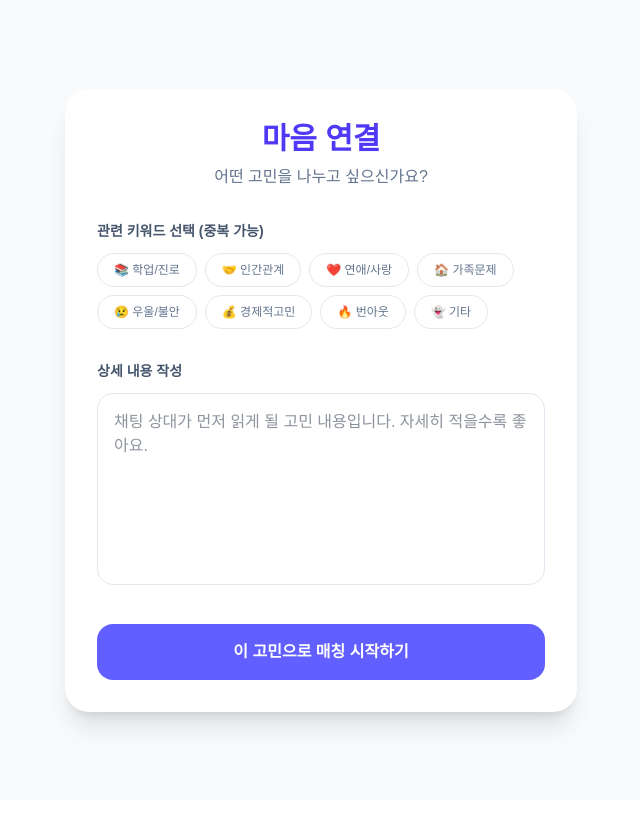
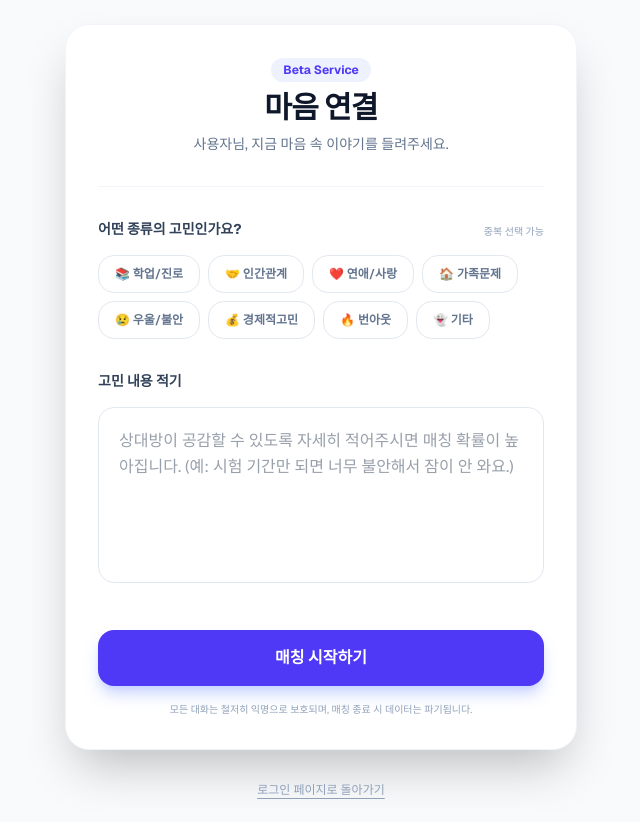
Before and after one commit to BlackMetal-Bow/mind-bridge, a Next.js app: page / in a window 1280 px wide. Shown: the whole page, without its empty margins (319-959 px from the left). Before the commit the page ends 800 px from the top, so only its background shows below. Built offline with nearby package versions, Linux system fonts and the light colour scheme.

Commit message:
feat: 로그인/회원가입 UI 구현 및 메인 페이지 UX 개선

```diff
--- /dev/null
+++ b/app/login/page.tsx
@@ -0,0 +1,63 @@
+'use client';
+
+import React, { useState } from 'react';
+import { useRouter } from 'next/navigation';
+import Link from 'next/link';
+
+export default function LoginPage() {
+  const router = useRouter();
+  const [email, setEmail] = useState('');
+  const [password, setPassword] = useState('');
+
+  const handleLogin = (e: React.FormEvent) => {
+    e.preventDefault();
+    // 임시 로그인 로직 (나중에 백엔드 API 연결)
+    if (email && password) {
+      alert('로그인 성공! 매칭 페이지로 이동합니다.');
+      router.push('/'); // 메인(매칭) 페이지로 이동
+    }
+  };
+
+  return (
+    <main className="min-h-screen bg-slate-50 flex items-center justify-center p-6">
+      <div className="w-full max-w-md bg-white rounded-3xl shadow-xl p-8 space-y-6">
+        <div className="text-center">
+          <h1 className="text-2xl font-bold text-indigo-600">다시 오셨군요!</h1>
+          <p className="text-slate-500 text-sm mt-2">로그인하고 고민을 나눠보세요.</p>
+        </div>
+
+        <form onSubmit={handleLogin} className="space-y-4">
+          <div>
+            <label className="block text-sm font-medium text-slate-700 mb-1">이메일</label>
+            <input
+              type="email"
+              className="w-full px-4 py-3 rounded-xl border border-slate-200 focus:ring-2 focus:ring-indigo-400 outline-none"
+              placeholder="example@email.com"
+              value={email}
+              onChange={(e) => setEmail(e.target.value)}
+              required
+            />
+          </div>
+          <div>
+            <label className="block text-sm font-medium text-slate-700 mb-1">비밀번호</label>
+            <input
+              type="password"
+              className="w-full px-4 py-3 rounded-xl border border-slate-200 focus:ring-2 focus:ring-indigo-400 outline-none"
+              placeholder="••••••••"
+              value={password}
+              onChange={(e) => setPassword(e.target.value)}
+              required
+            />
+          </div>
+          <button type="submit" className="w-full bg-indigo-500 text-white py-4 rounded-xl font-bold hover:bg-indigo-600 transition-all shadow-lg shadow-indigo-100">
+            로그인
+          </button>
+        </form>
+
+        <div className="text-center text-sm text-slate-500">
+          계정이 없으신가요? <Link href="/signup" className="text-indigo-600 font-bold hover:underline">회원가입</Link>
+        </div>
+      </div>
+    </main>
+  );
+}
--- a/app/page.tsx
+++ b/app/page.tsx
@@ -1,18 +1,41 @@
 'use client';
 
-import React, { useState } from 'react';
+import React, { useState, useEffect } from 'react';
 import { useRouter } from 'next/navigation';
 
 export default function Home() {
   const router = useRouter();
+
+  // 1. 상태 관리
   const [thought, setThought] = useState('');
   const [selectedTags, setSelectedTags] = useState<string[]>([]);
   const [isMatching, setIsMatching] = useState(false);
+  const [username, setUsername] = useState('사용자'); // 기본값
 
-  // 제공할 태그 리스트
-  const availableTags = ['📚 학업/진로', '🤝 인간관계', '❤️ 연애/사랑', '🏠 가족문제', '😢 우울/불안', '💰 경제적고민', '🔥 번아웃', '👻 기타'];
+  // 2. 로그인 체크 및 사용자 정보 로드 (마운트 시 실행)
+  useEffect(() => {
+    // 실제 프로젝트에서는 여기서 세션이나 토큰을 확인합니다.
+    // 만약 로그인이 필수라면 아래 주석을 해제하세요.
+    /*
+    const isLoggedIn = localStorage.getItem('isLoggedIn');
+    if (!isLoggedIn) {
+      router.push('/login');
+    }
+    */
 
-  // 태그 클릭 핸들러
+    // 로컬 스토리지에서 저장된 닉네임이 있다면 가져오기
+    const savedName = localStorage.getItem('nickname');
+    if (savedName) setUsername(savedName);
+  }, [router]);
+
+  // 제공할 고민 키워드 태그 리스트
+  const availableTags = [
+    '📚 학업/진로', '🤝 인간관계', '❤️ 연애/사랑',
+    '🏠 가족문제', '😢 우울/불안', '💰 경제적고민',
+    '🔥 번아웃', '👻 기타'
+  ];
+
+  // 태그 선택/해제 핸들러
   const toggleTag = (tag: string) => {
     if (selectedTags.includes(tag)) {
       setSelectedTags(selectedTags.filter((t) => t !== tag));
@@ -21,38 +44,57 @@ export default function Home() {
     }
   };
 
+  // 매칭 시작 로직
   const startMatching = () => {
+    if (!thought || selectedTags.length === 0) return;
+
     setIsMatching(true);
+
+    // 백엔드 연동 전까지 데이터를 브라우저에 임시 저장
     setTimeout(() => {
-      // 로컬 스토리지에 고민 내용과 태그를 임시 저장 (채팅방에서 꺼내 쓰기 위함)
       localStorage.setItem('userThought', thought);
       localStorage.setItem('userTags', JSON.stringify(selectedTags));
 
-      alert('비슷한 고민을 가진 상대를 찾았습니다!');
-      router.push('/chat');
+      alert('유사한 고민을 가진 상대를 찾았습니다!');
+      setIsMatching(false);
+      router.push('/chat'); // 채팅 페이지로 이동
     }, 2500);
   };
 
   return (
-    <main className="min-h-screen bg-slate-50 flex flex-col items-center justify-center p-6 text-slate-800">
-      <div className="w-full max-w-lg bg-white rounded-3xl shadow-xl p-8 space-y-8">
-        <div className="text-center">
-          <h1 className="text-3xl font-extrabold text-indigo-600">마음 연결</h1>
-          <p className="text-slate-500 mt-2">어떤 고민을 나누고 싶으신가요?</p>
+    <main className="min-h-screen bg-slate-50 flex flex-col items-center justify-center p-6 text-slate-800 font-sans">
+      <div className="w-full max-w-lg bg-white rounded-3xl shadow-2xl p-8 space-y-8 border border-slate-100">
+
+        {/* 상단 헤더 */}
+        <div className="text-center space-y-2">
+          <div className="inline-block px-3 py-1 bg-indigo-50 text-indigo-600 rounded-full text-xs font-bold mb-2">
+            Beta Service
+          </div>
+          <h1 className="text-3xl font-extrabold text-slate-900 tracking-tight">
+            마음 연결
+          </h1>
+          <p className="text-slate-500 text-sm">
+            {username}님, 지금 마음 속 이야기를 들려주세요.
+          </p>
         </div>
 
-        {/* 태그 선택 구역 */}
-        <div>
-          <label className="text-sm font-bold mb-3 block text-slate-600">관련 키워드 선택 (중복 가능)</label>
+        <hr className="border-slate-100" />
+
+        {/* 1. 태그 선택 섹션 */}
+        <div className="space-y-4">
+          <div className="flex justify-between items-end">
+            <label className="text-sm font-bold text-slate-700">어떤 종류의 고민인가요?</label>
+            <span className="text-[10px] text-slate-400">중복 선택 가능</span>
+          </div>
           <div className="flex flex-wrap gap-2">
             {availableTags.map((tag) => (
               <button
                 key={tag}
                 onClick={() => toggleTag(tag)}
-                className={`px-4 py-2 rounded-full text-xs font-medium transition-all border ${
+                className={`px-4 py-2.5 rounded-2xl text-xs font-semibold transition-all duration-200 border ${
                   selectedTags.includes(tag)
-                    ? 'bg-indigo-500 text-white border-indigo-500'
-                    : 'bg-white text-slate-500 border-slate-200 hover:border-indigo-300'
+                    ? 'bg-indigo-600 text-white border-indigo-600 shadow-md shadow-indigo-100 scale-105'
+                    : 'bg-white text-slate-500 border-slate-200 hover:border-indigo-300 hover:bg-indigo-50'
                 }`}
               >
                 {tag}
@@ -61,27 +103,51 @@ export default function Home() {
           </div>
         </div>
 
-        {/* 상세 고민 입력 */}
-        <div>
-          <label className="text-sm font-bold mb-3 block text-slate-600">상세 내용 작성</label>
+        {/* 2. 상세 고민 입력 섹션 */}
+        <div className="space-y-4">
+          <label className="text-sm font-bold text-slate-700 block">고민 내용 적기</label>
           <textarea
-            className="w-full h-48 p-4 border border-slate-200 rounded-2xl focus:ring-2 focus:ring-indigo-400 outline-none resize-none transition-all"
-            placeholder="채팅 상대가 먼저 읽게 될 고민 내용입니다. 자세히 적을수록 좋아요."
+            className="w-full h-44 p-5 border border-slate-200 rounded-2xl focus:ring-4 focus:ring-indigo-100 focus:border-indigo-400 outline-none resize-none transition-all text-slate-700 leading-relaxed"
+            placeholder="상대방이 공감할 수 있도록 자세히 적어주시면 매칭 확률이 높아집니다. (예: 시험 기간만 되면 너무 불안해서 잠이 안 와요.)"
             value={thought}
             onChange={(e) => setThought(e.target.value)}
           />
         </div>
 
+        {/* 3. 매칭 실행 버튼 */}
+        <div className="pt-2">
           <button
             onClick={startMatching}
             disabled={!thought || selectedTags.length === 0 || isMatching}
-          className={`w-full py-4 rounded-2xl font-bold text-white transition-all ${
-            isMatching ? 'bg-slate-400 cursor-not-allowed' : 'bg-indigo-500 hover:bg-indigo-600'
+            className={`w-full py-4 rounded-2xl font-bold text-white transition-all duration-300 shadow-lg ${
+              isMatching
+                ? 'bg-slate-300 cursor-not-allowed shadow-none'
+                : 'bg-indigo-600 hover:bg-indigo-700 hover:-translate-y-1 shadow-indigo-200'
             }`}
           >
-          {isMatching ? '매칭 대기 중...' : '이 고민으로 매칭 시작하기'}
+            {isMatching ? (
+              <div className="flex items-center justify-center gap-3">
+                <div className="w-5 h-5 border-2 border-white border-t-transparent rounded-full animate-spin"></div>
+                <span>비슷한 마음을 찾는 중...</span>
+              </div>
+            ) : (
+              '매칭 시작하기'
+            )}
           </button>
+
+          <p className="text-[10px] text-center text-slate-400 mt-4">
+            모든 대화는 철저히 익명으로 보호되며, 매칭 종료 시 데이터는 파기됩니다.
+          </p>
         </div>
+      </div>
+
+      {/* 하단 로그인 정보 이동 버튼 (테스트용) */}
+      <button
+        onClick={() => router.push('/login')}
+        className="mt-8 text-slate-400 text-xs hover:text-indigo-500 underline underline-offset-4"
+      >
+        로그인 페이지로 돌아가기
+      </button>
     </main>
   );
 }
--- /dev/null
+++ b/app/signup/page.tsx
@@ -0,0 +1,81 @@
+'use client';
+
+import React, { useState } from 'react';
+import { useRouter } from 'next/navigation';
+
+export default function SignupPage() {
+  const router = useRouter();
+  const [formData, setFormData] = useState({
+    username: '',
+    email: '',
+    password: '',
+    confirmPassword: ''
+  });
+
+  const handleSignup = (e: React.FormEvent) => {
+    e.preventDefault();
+    if (formData.password !== formData.confirmPassword) {
+      alert('비밀번호가 일치하지 않습니다.');
+      return;
+    }
+    alert('회원가입이 완료되었습니다! 로그인해 주세요.');
+    router.push('/login');
+  };
+
+  return (
+    <main className="min-h-screen bg-slate-50 flex items-center justify-center p-6">
+      <div className="w-full max-w-md bg-white rounded-3xl shadow-xl p-8 space-y-6">
+        <div className="text-center">
+          <h1 className="text-2xl font-bold text-indigo-600">반가워요!</h1>
+          <p className="text-slate-500 text-sm mt-2">간단한 정보로 시작해 보세요.</p>
+        </div>
+
+        <form onSubmit={handleSignup} className="space-y-4">
+          <div>
+            <label className="block text-sm font-medium text-slate-700 mb-1">닉네임</label>
+            <input
+              type="text"
+              className="w-full px-4 py-3 rounded-xl border border-slate-200 focus:ring-2 focus:ring-indigo-400 outline-none"
+              placeholder="익명의 상담가"
+              onChange={(e) => setFormData({...formData, username: e.target.value})}
+              required
+            />
+          </div>
+          <div>
+            <label className="block text-sm font-medium text-slate-700 mb-1">이메일</label>
+            <input
+              type="email"
+              className="w-full px-4 py-3 rounded-xl border border-slate-200 focus:ring-2 focus:ring-indigo-400 outline-none"
+              placeholder="example@email.com"
+              onChange={(e) => setFormData({...formData, email: e.target.value})}
+              required
+            />
+          </div>
+          <div>
+            <label className="block text-sm font-medium text-slate-700 mb-1">비밀번호</label>
+            <input
+              type="password"
+              className="w-full px-4 py-3 rounded-xl border border-slate-200 focus:ring-2 focus:ring-indigo-400 outline-none"
+              placeholder="8자 이상 입력"
+              onChange={(e) => setFormData({...formData, password: e.target.value})}
+              required
+            />
+          </div>
+          <div>
+            <label className="block text-sm font-medium text-slate-700 mb-1">비밀번호 확인</label>
+            <input
+              type="password"
+              className="w-full px-4 py-3 rounded-xl border border-slate-200 focus:ring-2 focus:ring-indigo-400 outline-none"
+              placeholder="한 번 더 입력"
+              onChange={(e) => setFormData({...formData, confirmPassword: e.target.value})}
+              required
+            />
+          </div>
+          <button type="submit" className="w-full bg-indigo-500 text-white py-4 rounded-xl font-bold hover:bg-indigo-600 transition-all shadow-lg shadow-indigo-100">
+            가입하기
+          </button>
+        </form>
+      </div>
+    </main>
+  );
+}
```
Lines whose indentation alone changed are shown as unchanged.
